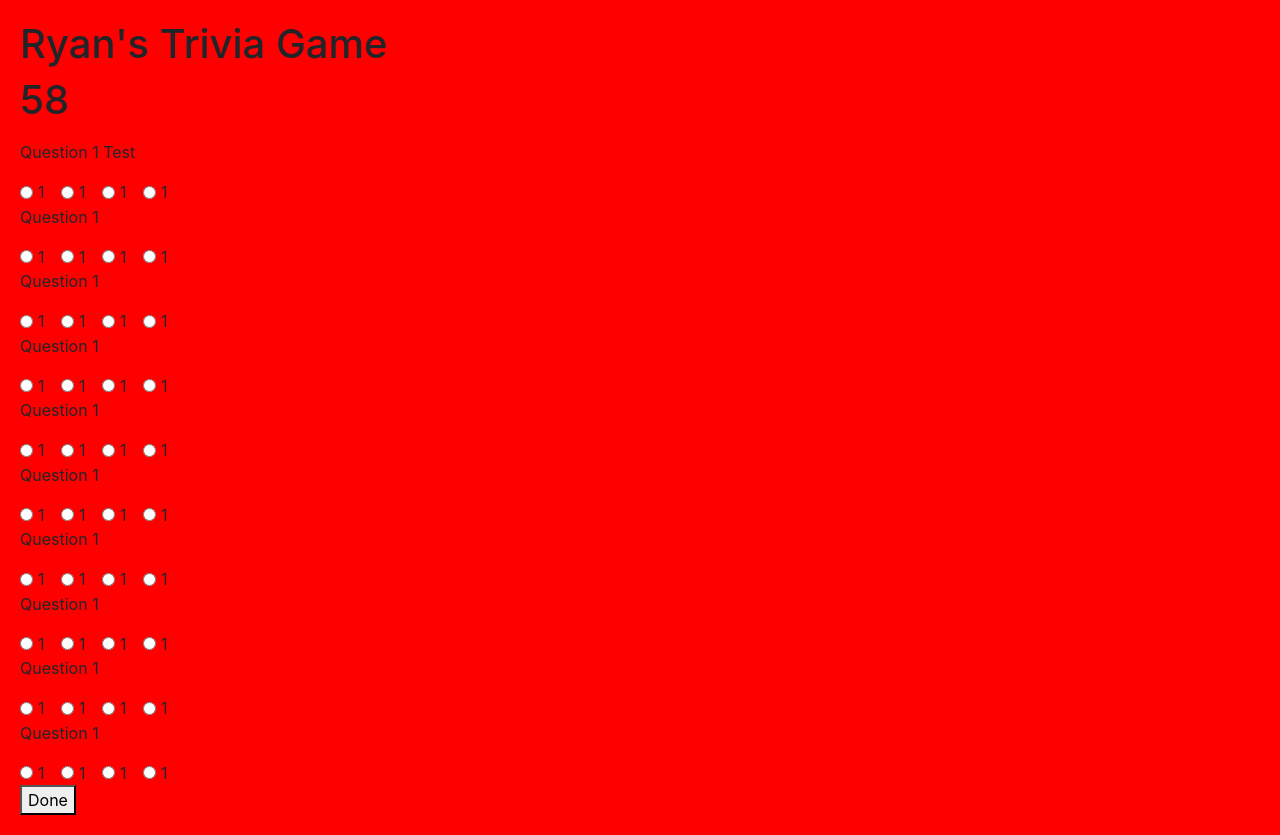
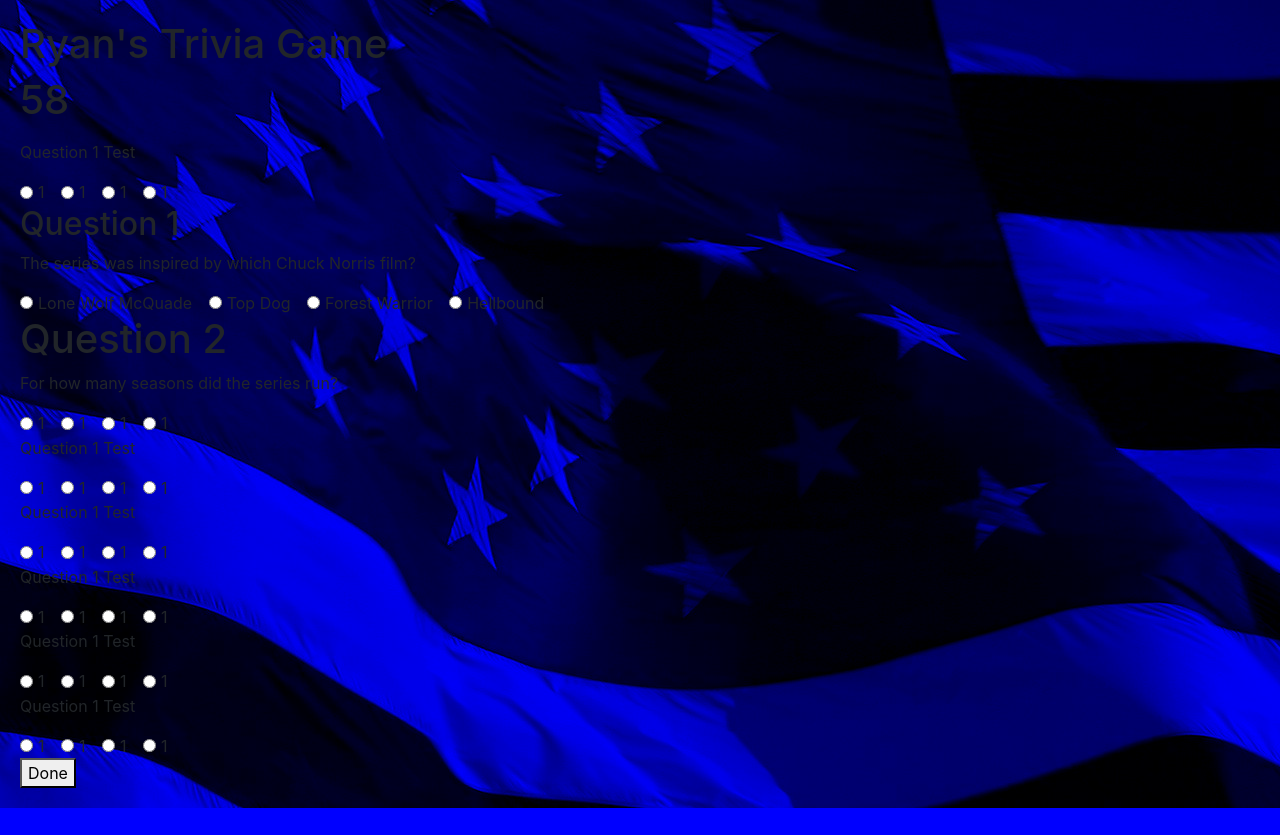
Before and after one commit to RyanHarrisFL/TriviaGame, a plain HTML site: page index.html in a window 1280 px wide. Both pictures are taken after a click on the button "Start". After the commit the page ends 808 px from the top, so only its background shows below. Drawn offline with nearby package versions, Linux system fonts and the light colour scheme.

Commit message:
Updating forms with answers.

```diff
--- a/assets/css/style.css
+++ b/assets/css/style.css
@@ -1,4 +1,6 @@
 body {
-    background-color: red;
+    background-image: url(../images/KNwIAXz.jpg);
+    background-color: blue;
+    background-blend-mode: multiply;
     margin: 20px;
 }
--- a/assets/javascript/app.js
+++ b/assets/javascript/app.js
@@ -3,7 +3,6 @@
 var countDown = 60;
 var correctAnswers = 0;
 var wrongAnswers = 0;
-var unAnswered = 0;
 var intervalId;
 
 //setting up start and done button
@@ -12,7 +11,6 @@ $("#done").on("click", results);
 $("#countdown").html("<h1>" + countDown + "</h1>");
 $("#correct").html("<h1>" + correctAnswers + "</h1>");
 $("#wrong").html("<h1>" + wrongAnswers + "</h1>");
-$("#unanswered").html("<h1>" + unAnswered + "</h1>");
 
 // This function is set up to hide results and done button at beginnning. Also to show questions and countdown on clicking start
 $(document).ready(function(){
@@ -20,7 +18,6 @@ $(document).ready(function(){
     $("#done").hide();
     $("#correct").hide();
     $("#wrong").hide();
-    $("#unanswered").hide();
     $("#final-results").hide();
     $("#start").click( function(){
         $("section").show();
@@ -35,7 +32,7 @@ function startGame() {
     intervalId = setInterval(decrement, 1000);
 }
 
-//This function sets
+//This is the countdown function.
 function decrement() {
 countDown--;
 $("#countdown").html("<h1>" + countDown + "</h1>");
@@ -46,6 +43,7 @@ if (countDown === 0) {
 
 }
 
+// This displays the results and hides the questions.
 function results() {
     clearInterval(intervalId);
     $("#questions").hide();
@@ -55,6 +53,7 @@ function results() {
     $("#unanswered").show();
 }
 
+    // Question 1
 $("input[type='radio']").on('change', function(value) {
     var question1 = $("input[name='q1']:checked").val();
     if (question1 === "true") {
@@ -67,10 +66,139 @@ else if (question1 === "false") {
        $("#wrong").html("<h1>" + wrongAnswers + "</h1>");
     }
 
+    });
 
-else if (question1 !== "true" || "false") {
-    unAnswered++;
-    $("#unanswered").html("<h1>" + unAnswered + "</h1>");
+    // Question 2
+$("input[type='radio']").on('change', function(value) {
+    var question1 = $("input[name='q1']:checked").val();
+    if (question1 === "true") {
+       correctAnswers++;
+       $("#correct").html("<h1>" + correctAnswers + "</h1>");
+    }
+
+    else if (question1 === "false") {
+       wrongAnswers++;
+       $("#wrong").html("<h1>" + wrongAnswers + "</h1>");
     }
 
     });
+
+    // Question 3
+$("input[type='radio']").on('change', function(value) {
+    var question1 = $("input[name='q1']:checked").val();
+    if (question1 === "true") {
+       correctAnswers++;
+       $("#correct").html("<h1>" + correctAnswers + "</h1>");
+    }
+
+    else if (question1 === "false") {
+       wrongAnswers++;
+       $("#wrong").html("<h1>" + wrongAnswers + "</h1>");
+    }
+
+    });
+
+    // Question 4
+$("input[type='radio']").on('change', function(value) {
+    var question1 = $("input[name='q1']:checked").val();
+    if (question1 === "true") {
+       correctAnswers++;
+       $("#correct").html("<h1>" + correctAnswers + "</h1>");
+    }
+
+    else if (question1 === "false") {
+       wrongAnswers++;
+       $("#wrong").html("<h1>" + wrongAnswers + "</h1>");
+    }
+
+    });
+
+    // Question 5
+$("input[type='radio']").on('change', function(value) {
+    var question1 = $("input[name='q1']:checked").val();
+    if (question1 === "true") {
+       correctAnswers++;
+       $("#correct").html("<h1>" + correctAnswers + "</h1>");
+    }
+
+    else if (question1 === "false") {
+       wrongAnswers++;
+       $("#wrong").html("<h1>" + wrongAnswers + "</h1>");
+    }
+
+    });
+
+    // Question 6
+$("input[type='radio']").on('change', function(value) {
+    var question1 = $("input[name='q1']:checked").val();
+    if (question1 === "true") {
+       correctAnswers++;
+       $("#correct").html("<h1>" + correctAnswers + "</h1>");
+    }
+
+    else if (question1 === "false") {
+       wrongAnswers++;
+       $("#wrong").html("<h1>" + wrongAnswers + "</h1>");
+    }
+
+    });
+
+    // Question 7
+$("input[type='radio']").on('change', function(value) {
+    var question1 = $("input[name='q1']:checked").val();
+    if (question1 === "true") {
+       correctAnswers++;
+       $("#correct").html("<h1>" + correctAnswers + "</h1>");
+    }
+
+    else if (question1 === "false") {
+       wrongAnswers++;
+       $("#wrong").html("<h1>" + wrongAnswers + "</h1>");
+    }
+
+    });
+
+    // Question 8
+$("input[type='radio']").on('change', function(value) {
+    var question1 = $("input[name='q1']:checked").val();
+    if (question1 === "true") {
+       correctAnswers++;
+       $("#correct").html("<h1>" + correctAnswers + "</h1>");
+    }
+
+    else if (question1 === "false") {
+       wrongAnswers++;
+       $("#wrong").html("<h1>" + wrongAnswers + "</h1>");
+    }
+
+    });
+
+    // Question 9
+$("input[type='radio']").on('change', function(value) {
+    var question1 = $("input[name='q1']:checked").val();
+    if (question1 === "true") {
+       correctAnswers++;
+       $("#correct").html("<h1>" + correctAnswers + "</h1>");
+    }
+
+    else if (question1 === "false") {
+       wrongAnswers++;
+       $("#wrong").html("<h1>" + wrongAnswers + "</h1>");
+    }
+
+    });
+
+    // Question 10
+    $("input[type='radio']").on('change', function(value) {
+        var question1 = $("input[name='q1']:checked").val();
+        if (question1 === "true") {
+           correctAnswers++;
+           $("#correct").html("<h1>" + correctAnswers + "</h1>");
+        }
+
+        else if (question1 === "false") {
+           wrongAnswers++;
+           $("#wrong").html("<h1>" + wrongAnswers + "</h1>");
+        }
+
+        });
--- a/index.html
+++ b/index.html
@@ -56,185 +56,165 @@
             </div>
       </div>
     </form>
-      <p>Question 1</p>
+    <h2>Question 1</h2>
+
+    <p>The series was inspired by which Chuck Norris film?</p>
+    <form>
     <div>
     <div class="form-check form-check-inline">
-        <input class="form-check-input" type="radio" name="inlineRadioOptions" id="inlineRadio1" value="option1">
-        <label class="form-check-label" for="inlineRadio2">1</label>
+        <input class="form-check-input" type="radio" name="q1" id="answer1True" value="true">
+        <label class="form-check-label" for="inlineRadio1">Lone Wolf McQuade</label>
       </div>
       <div class="form-check form-check-inline">
-          <input class="form-check-input" type="radio" name="inlineRadioOptions" id="inlineRadio1" value="option1">
-          <label class="form-check-label" for="inlineRadio2">1</label>
+          <input class="form-check-input" type="radio" name="q1" id="answer1False" value="false">
+          <label class="form-check-label" for="inlineRadio1">Top Dog</label>
         </div>
         <div class="form-check form-check-inline">
-            <input class="form-check-input" type="radio" name="inlineRadioOptions" id="inlineRadio1" value="option1">
-            <label class="form-check-label" for="inlineRadio2">1</label>
+            <input class="form-check-input" type="radio" name="q1" id="answer1False" value="false">
+            <label class="form-check-label" for="inlineRadio1">Forest Warrior</label>
           </div>
           <div class="form-check form-check-inline">
-              <input class="form-check-input" type="radio" name="inlineRadioOptions" id="inlineRadio1" value="option1">
-              <label class="form-check-label" for="inlineRadio2">1</label>
+              <input class="form-check-input" type="radio" name="q1" id="answer1False" value="false">
+              <label class="form-check-label" for="inlineRadio1">Hellbound</label>
             </div>
       </div>
+    </form>
 
-      <p>Question 1</p>
+    <h1>Question 2</h1>
+    <p>For how many seasons did the series run?</p>
+    <form>
     <div>
     <div class="form-check form-check-inline">
-        <input class="form-check-input" type="radio" name="inlineRadioOptions" id="inlineRadio1" value="option1">
-        <label class="form-check-label" for="inlineRadio3">1</label>
-      </div>
-      <div class="form-check form-check-inline">
-          <input class="form-check-input" type="radio" name="inlineRadioOptions" id="inlineRadio1" value="option1">
-          <label class="form-check-label" for="inlineRadio3">1</label>
-        </div>
-        <div class="form-check form-check-inline">
-            <input class="form-check-input" type="radio" name="inlineRadioOptions" id="inlineRadio1" value="option1">
-            <label class="form-check-label" for="inlineRadio3">1</label>
-          </div>
-          <div class="form-check form-check-inline">
-              <input class="form-check-input" type="radio" name="inlineRadioOptions" id="inlineRadio1" value="option1">
-              <label class="form-check-label" for="inlineRadio3">1</label>
-            </div>
-      </div>
-
-      <p>Question 1</p>
-    <div>
-    <div class="form-check form-check-inline">
-        <input class="form-check-input" type="radio" name="inlineRadioOptions" id="inlineRadio1" value="option1">
-        <label class="form-check-label" for="inlineRadio4">1</label>
-      </div>
-      <div class="form-check form-check-inline">
-          <input class="form-check-input" type="radio" name="inlineRadioOptions" id="inlineRadio1" value="option1">
-          <label class="form-check-label" for="inlineRadio4">1</label>
-        </div>
-        <div class="form-check form-check-inline">
-            <input class="form-check-input" type="radio" name="inlineRadioOptions" id="inlineRadio1" value="option1">
-            <label class="form-check-label" for="inlineRadio4">1</label>
-          </div>
-          <div class="form-check form-check-inline">
-              <input class="form-check-input" type="radio" name="inlineRadioOptions" id="inlineRadio1" value="option1">
-              <label class="form-check-label" for="inlineRadio4">1</label>
-            </div>
-      </div>
-
-      <p>Question 1</p>
-    <div>
-    <div class="form-check form-check-inline">
-        <input class="form-check-input" type="radio" name="inlineRadioOptions" id="inlineRadio1" value="option1">
-        <label class="form-check-label" for="inlineRadio5">1</label>
-      </div>
-      <div class="form-check form-check-inline">
-          <input class="form-check-input" type="radio" name="inlineRadioOptions" id="inlineRadio1" value="option1">
-          <label class="form-check-label" for="inlineRadio5">1</label>
-        </div>
-        <div class="form-check form-check-inline">
-            <input class="form-check-input" type="radio" name="inlineRadioOptions" id="inlineRadio1" value="option1">
-            <label class="form-check-label" for="inlineRadio5">1</label>
-          </div>
-          <div class="form-check form-check-inline">
-              <input class="form-check-input" type="radio" name="inlineRadioOptions" id="inlineRadio1" value="option1">
-              <label class="form-check-label" for="inlineRadio5">1</label>
-            </div>
-      </div>
-
-      <p>Question 1</p>
-    <div>
-    <div class="form-check form-check-inline">
-        <input class="form-check-input" type="radio" name="inlineRadioOptions" id="inlineRadio1" value="option1">
-        <label class="form-check-label" for="inlineRadio6">1</label>
-      </div>
-      <div class="form-check form-check-inline">
-          <input class="form-check-input" type="radio" name="inlineRadioOptions" id="inlineRadio1" value="option1">
-          <label class="form-check-label" for="inlineRadio6">1</label>
-        </div>
-        <div class="form-check form-check-inline">
-            <input class="form-check-input" type="radio" name="inlineRadioOptions" id="inlineRadio1" value="option1">
-            <label class="form-check-label" for="inlineRadio6">1</label>
-          </div>
-          <div class="form-check form-check-inline">
-              <input class="form-check-input" type="radio" name="inlineRadioOptions" id="inlineRadio1" value="option1">
-              <label class="form-check-label" for="inlineRadio6">1</label>
-            </div>
-      </div>
-
-      <p>Question 1</p>
-    <div>
-    <div class="form-check form-check-inline">
-        <input class="form-check-input" type="radio" name="inlineRadioOptions" id="inlineRadio1" value="option1">
-        <label class="form-check-label" for="inlineRadio7">1</label>
-      </div>
-      <div class="form-check form-check-inline">
-          <input class="form-check-input" type="radio" name="inlineRadioOptions" id="inlineRadio1" value="option1">
-          <label class="form-check-label" for="inlineRadio7">1</label>
-        </div>
-        <div class="form-check form-check-inline">
-            <input class="form-check-input" type="radio" name="inlineRadioOptions" id="inlineRadio1" value="option1">
-            <label class="form-check-label" for="inlineRadio7">1</label>
-          </div>
-          <div class="form-check form-check-inline">
-              <input class="form-check-input" type="radio" name="inlineRadioOptions" id="inlineRadio1" value="option1">
-              <label class="form-check-label" for="inlineRadio7">1</label>
-            </div>
-      </div>
-
-      <p>Question 1</p>
-    <div>
-    <div class="form-check form-check-inline">
-        <input class="form-check-input" type="radio" name="inlineRadioOptions" id="inlineRadio1" value="option1">
-        <label class="form-check-label" for="inlineRadio8">1</label>
-      </div>
-      <div class="form-check form-check-inline">
-          <input class="form-check-input" type="radio" name="inlineRadioOptions" id="inlineRadio1" value="option1">
-          <label class="form-check-label" for="inlineRadio8">1</label>
-        </div>
-        <div class="form-check form-check-inline">
-            <input class="form-check-input" type="radio" name="inlineRadioOptions" id="inlineRadio1" value="option1">
-            <label class="form-check-label" for="inlineRadio8">1</label>
-          </div>
-          <div class="form-check form-check-inline">
-              <input class="form-check-input" type="radio" name="inlineRadioOptions" id="inlineRadio1" value="option1">
-              <label class="form-check-label" for="inlineRadio8">1</label>
-            </div>
-      </div>
-
-      <p>Question 1</p>
-    <div>
-    <div class="form-check form-check-inline">
-        <input class="form-check-input" type="radio" name="inlineRadioOptions" id="inlineRadio1" value="option1">
+        <input class="form-check-input" type="radio" name="q1" id="answer1True" value="true">
         <label class="form-check-label" for="inlineRadio1">1</label>
       </div>
       <div class="form-check form-check-inline">
-          <input class="form-check-input" type="radio" name="inlineRadioOptions" id="inlineRadio1" value="option1">
+          <input class="form-check-input" type="radio" name="q1" id="answer1False" value="false">
           <label class="form-check-label" for="inlineRadio1">1</label>
         </div>
         <div class="form-check form-check-inline">
-            <input class="form-check-input" type="radio" name="inlineRadioOptions" id="inlineRadio1" value="option1">
+            <input class="form-check-input" type="radio" name="q1" id="answer1False" value="false">
             <label class="form-check-label" for="inlineRadio1">1</label>
           </div>
           <div class="form-check form-check-inline">
-              <input class="form-check-input" type="radio" name="inlineRadioOptions" id="inlineRadio1" value="option1">
+              <input class="form-check-input" type="radio" name="q1" id="answer1False" value="false">
               <label class="form-check-label" for="inlineRadio1">1</label>
             </div>
       </div>
+    </form>
 
-      <p>Question 1</p>
+    <p>Question 1 Test</p>
+    <form>
     <div>
     <div class="form-check form-check-inline">
-        <input class="form-check-input" type="radio" name="inlineRadioOptions" id="inlineRadio1" value="option1">
+        <input class="form-check-input" type="radio" name="q1" id="answer1True" value="true">
         <label class="form-check-label" for="inlineRadio1">1</label>
       </div>
       <div class="form-check form-check-inline">
-          <input class="form-check-input" type="radio" name="inlineRadioOptions" id="inlineRadio1" value="option1">
+          <input class="form-check-input" type="radio" name="q1" id="answer1False" value="false">
           <label class="form-check-label" for="inlineRadio1">1</label>
         </div>
         <div class="form-check form-check-inline">
-            <input class="form-check-input" type="radio" name="inlineRadioOptions" id="inlineRadio1" value="option1">
+            <input class="form-check-input" type="radio" name="q1" id="answer1False" value="false">
             <label class="form-check-label" for="inlineRadio1">1</label>
           </div>
           <div class="form-check form-check-inline">
-              <input class="form-check-input" type="radio" name="inlineRadioOptions" id="inlineRadio1" value="option1">
+              <input class="form-check-input" type="radio" name="q1" id="answer1False" value="false">
               <label class="form-check-label" for="inlineRadio1">1</label>
             </div>
       </div>
+    </form>
+
+      <p>Question 1 Test</p>
+    <form>
+    <div>
+    <div class="form-check form-check-inline">
+        <input class="form-check-input" type="radio" name="q1" id="answer1True" value="true">
+        <label class="form-check-label" for="inlineRadio1">1</label>
+      </div>
+      <div class="form-check form-check-inline">
+          <input class="form-check-input" type="radio" name="q1" id="answer1False" value="false">
+          <label class="form-check-label" for="inlineRadio1">1</label>
+        </div>
+        <div class="form-check form-check-inline">
+            <input class="form-check-input" type="radio" name="q1" id="answer1False" value="false">
+            <label class="form-check-label" for="inlineRadio1">1</label>
+          </div>
+          <div class="form-check form-check-inline">
+              <input class="form-check-input" type="radio" name="q1" id="answer1False" value="false">
+              <label class="form-check-label" for="inlineRadio1">1</label>
+            </div>
+      </div>
+    </form>
+
+    <p>Question 1 Test</p>
+    <form>
+    <div>
+    <div class="form-check form-check-inline">
+        <input class="form-check-input" type="radio" name="q1" id="answer1True" value="true">
+        <label class="form-check-label" for="inlineRadio1">1</label>
+      </div>
+      <div class="form-check form-check-inline">
+          <input class="form-check-input" type="radio" name="q1" id="answer1False" value="false">
+          <label class="form-check-label" for="inlineRadio1">1</label>
+        </div>
+        <div class="form-check form-check-inline">
+            <input class="form-check-input" type="radio" name="q1" id="answer1False" value="false">
+            <label class="form-check-label" for="inlineRadio1">1</label>
+          </div>
+          <div class="form-check form-check-inline">
+              <input class="form-check-input" type="radio" name="q1" id="answer1False" value="false">
+              <label class="form-check-label" for="inlineRadio1">1</label>
+            </div>
+      </div>
+    </form>
+
+    <p>Question 1 Test</p>
+    <form>
+    <div>
+    <div class="form-check form-check-inline">
+        <input class="form-check-input" type="radio" name="q1" id="answer1True" value="true">
+        <label class="form-check-label" for="inlineRadio1">1</label>
+      </div>
+      <div class="form-check form-check-inline">
+          <input class="form-check-input" type="radio" name="q1" id="answer1False" value="false">
+          <label class="form-check-label" for="inlineRadio1">1</label>
+        </div>
+        <div class="form-check form-check-inline">
+            <input class="form-check-input" type="radio" name="q1" id="answer1False" value="false">
+            <label class="form-check-label" for="inlineRadio1">1</label>
+          </div>
+          <div class="form-check form-check-inline">
+              <input class="form-check-input" type="radio" name="q1" id="answer1False" value="false">
+              <label class="form-check-label" for="inlineRadio1">1</label>
+            </div>
+      </div>
+    </form>
+
+    <p>Question 1 Test</p>
+    <form>
+    <div>
+    <div class="form-check form-check-inline">
+        <input class="form-check-input" type="radio" name="q1" id="answer1True" value="true">
+        <label class="form-check-label" for="inlineRadio1">1</label>
+      </div>
+      <div class="form-check form-check-inline">
+          <input class="form-check-input" type="radio" name="q1" id="answer1False" value="false">
+          <label class="form-check-label" for="inlineRadio1">1</label>
+        </div>
+        <div class="form-check form-check-inline">
+            <input class="form-check-input" type="radio" name="q1" id="answer1False" value="false">
+            <label class="form-check-label" for="inlineRadio1">1</label>
+          </div>
+          <div class="form-check form-check-inline">
+              <input class="form-check-input" type="radio" name="q1" id="answer1False" value="false">
+              <label class="form-check-label" for="inlineRadio1">1</label>
+            </div>
+      </div>
+    </form>
+
+
+
     </section>
 
     <section>
```
Also changed, not shown: assets/images/KNwIAXz.jpg (added). Lines whose indentation alone changed are shown as unchanged.
